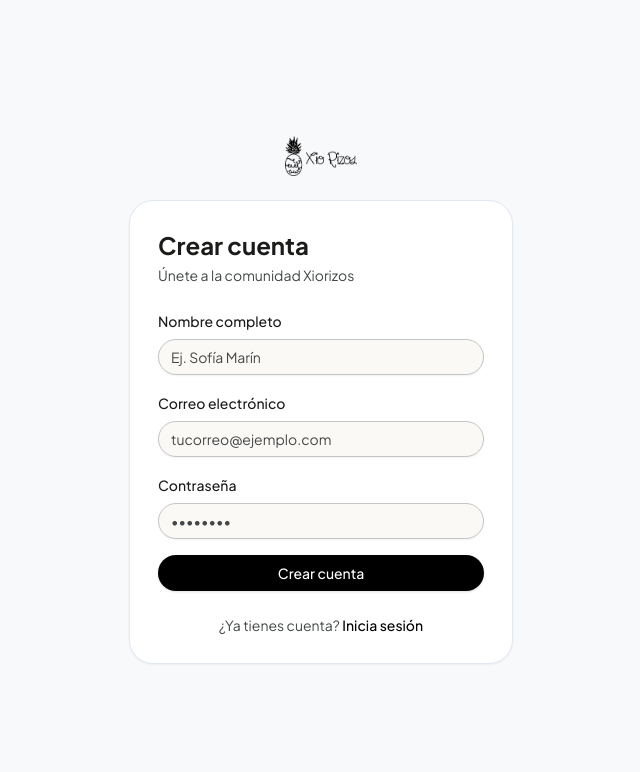
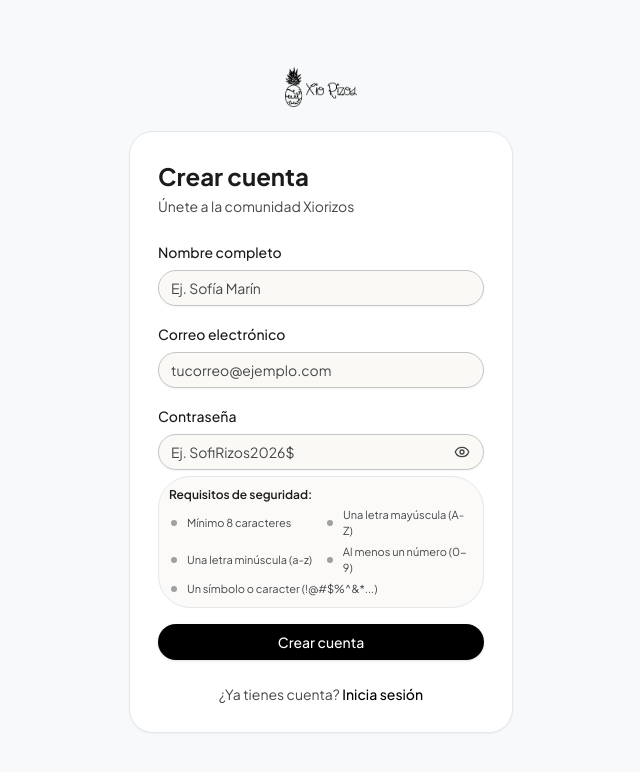
Before and after one commit to Magliogarcia/SISTEMA-WEB-XIORIZOS, a Next.js app: page /registro in a window 1280 px wide. Shown: the top 772 px of the page, without its empty margins (319-959 px from the left). Built offline with nearby package versions, Linux system fonts and the light colour scheme.

Commit message:
feat(auth): enforce strict password requirements (min 8 chars, uppercase, lowercase, number, symbol)

```diff
--- a/src/app/(auth)/registro/page.tsx
+++ b/src/app/(auth)/registro/page.tsx
@@ -3,12 +3,17 @@
 import { useState } from "react";
 import Link from "next/link";
 import { useRouter } from "next/navigation";
-import { AlertCircle } from "lucide-react";
+import { AlertCircle, Check, Eye, EyeOff } from "lucide-react";
 import { Button } from "@/components/ui/button";
 import { Input } from "@/components/ui/input";
 import { Label } from "@/components/ui/label";
 import { useAuthStore } from "@/store/auth-store";
-import { filterNameInput, validateFullName, validateEmail } from "@/lib/validation";
+import {
+  filterNameInput,
+  validateFullName,
+  validateEmail,
+  validatePassword,
+} from "@/lib/validation";
 
 export default function RegistroPage() {
   const router = useRouter();
@@ -22,7 +27,11 @@ export default function RegistroPage() {
   const [emailError, setEmailError] = useState<string | null>(null);
 
   const [password, setPassword] = useState("");
+  const [mostrarPassword, setMostrarPassword] = useState(false);
   const [passwordError, setPasswordError] = useState<string | null>(null);
+
+  const passValidation = validatePassword(password);
+  const { rules } = passValidation;
 
   async function handleSubmit(e: React.FormEvent<HTMLFormElement>) {
     e.preventDefault();
@@ -45,8 +54,9 @@ export default function RegistroPage() {
       setEmailError(null);
     }
 
-    if (password.length < 6) {
-      setPasswordError("La contraseña debe tener al menos 6 caracteres.");
+    const rPass = validatePassword(password);
+    if (!rPass.isValid) {
+      setPasswordError(rPass.error || "La contraseña no cumple con los requisitos de seguridad.");
       hasErrors = true;
     } else {
       setPasswordError(null);
@@ -137,25 +147,108 @@ export default function RegistroPage() {
 
         <div className="space-y-1.5">
           <Label htmlFor="password">Contraseña</Label>
+          <div className="relative">
             <Input
               id="password"
               name="password"
-            type="password"
+              type={mostrarPassword ? "text" : "password"}
               required
               value={password}
               onChange={(e) => {
                 setPassword(e.target.value);
                 if (passwordError) setPasswordError(null);
               }}
-            placeholder="••••••••"
-            className={passwordError ? "border-destructive" : ""}
+              placeholder="Ej. SofiRizos2026$"
+              className={`pr-10 ${passwordError ? "border-destructive" : ""}`}
             />
+            <button
+              type="button"
+              onClick={() => setMostrarPassword(!mostrarPassword)}
+              className="absolute right-3 top-1/2 -translate-y-1/2 text-muted-foreground hover:text-foreground p-0.5"
+              tabIndex={-1}
+              aria-label={mostrarPassword ? "Ocultar contraseña" : "Ver contraseña"}
+            >
+              {mostrarPassword ? <EyeOff className="h-4 w-4" /> : <Eye className="h-4 w-4" />}
+            </button>
+          </div>
+
           {passwordError && (
-            <p className="text-xs text-destructive flex items-center gap-1">
-              <AlertCircle className="h-3 w-3" />
+            <p className="text-xs text-destructive flex items-center gap-1 pt-0.5">
+              <AlertCircle className="h-3 w-3 shrink-0" />
               {passwordError}
             </p>
           )}
+
+          {/* Requisitos visuales en tiempo real */}
+          <div className="mt-2 rounded-lg border border-border/80 bg-muted/40 p-2.5 text-[11px] space-y-1">
+            <p className="font-semibold text-foreground text-xs mb-1">Requisitos de seguridad:</p>
+            <div className="grid grid-cols-1 sm:grid-cols-2 gap-x-2 gap-y-1">
+              <p
+                className={`flex items-center gap-1.5 transition-colors ${
+                  rules.minLength ? "text-emerald-600 dark:text-emerald-400 font-semibold" : "text-muted-foreground"
+                }`}
+              >
+                {rules.minLength ? (
+                  <Check className="h-3 w-3 shrink-0 stroke-[3]" />
+                ) : (
+                  <span className="h-1.5 w-1.5 rounded-full bg-muted-foreground/50 ml-0.5 mr-1" />
+                )}
+                <span>Mínimo 8 caracteres</span>
+              </p>
+
+              <p
+                className={`flex items-center gap-1.5 transition-colors ${
+                  rules.hasUpper ? "text-emerald-600 dark:text-emerald-400 font-semibold" : "text-muted-foreground"
+                }`}
+              >
+                {rules.hasUpper ? (
+                  <Check className="h-3 w-3 shrink-0 stroke-[3]" />
+                ) : (
+                  <span className="h-1.5 w-1.5 rounded-full bg-muted-foreground/50 ml-0.5 mr-1" />
+                )}
+                <span>Una letra mayúscula (A-Z)</span>
+              </p>
+
+              <p
+                className={`flex items-center gap-1.5 transition-colors ${
+                  rules.hasLower ? "text-emerald-600 dark:text-emerald-400 font-semibold" : "text-muted-foreground"
+                }`}
+              >
+                {rules.hasLower ? (
+                  <Check className="h-3 w-3 shrink-0 stroke-[3]" />
+                ) : (
+                  <span className="h-1.5 w-1.5 rounded-full bg-muted-foreground/50 ml-0.5 mr-1" />
+                )}
+                <span>Una letra minúscula (a-z)</span>
+              </p>
+
+              <p
+                className={`flex items-center gap-1.5 transition-colors ${
+                  rules.hasNumber ? "text-emerald-600 dark:text-emerald-400 font-semibold" : "text-muted-foreground"
+                }`}
+              >
+                {rules.hasNumber ? (
+                  <Check className="h-3 w-3 shrink-0 stroke-[3]" />
+                ) : (
+                  <span className="h-1.5 w-1.5 rounded-full bg-muted-foreground/50 ml-0.5 mr-1" />
+                )}
+                <span>Al menos un número (0-9)</span>
+              </p>
+
+              <p
+                className={`flex items-center gap-1.5 sm:col-span-2 transition-colors ${
+                  rules.hasSpecial ? "text-emerald-600 dark:text-emerald-400 font-semibold" : "text-muted-foreground"
+                }`}
+              >
+                {rules.hasSpecial ? (
+                  <Check className="h-3 w-3 shrink-0 stroke-[3]" />
+                ) : (
+                  <span className="h-1.5 w-1.5 rounded-full bg-muted-foreground/50 ml-0.5 mr-1" />
+                )}
+                <span>Un símbolo o caracter (!@#$%^&*...)</span>
+              </p>
+            </div>
+          </div>
         </div>
 
         <Button type="submit" className="w-full" disabled={cargando}>
--- a/src/app/api/auth/registro/route.ts
+++ b/src/app/api/auth/registro/route.ts
@@ -1,5 +1,6 @@
 import { NextResponse } from "next/server";
 import { readDB, writeDB, DBUser } from "@/lib/db";
+import { validatePassword } from "@/lib/validation";
 
 export async function POST(req: Request) {
   try {
@@ -9,6 +10,15 @@ export async function POST(req: Request) {
     if (!nombre || !email || !password) {
       return NextResponse.json(
         { error: "Todos los campos obligatorios deben ser completados." },
+        { status: 400 }
+      );
+    }
+
+    // Validación estricta de contraseña (mínimo 8 caracteres, mayúscula, minúscula, número y símbolo)
+    const passCheck = validatePassword(password);
+    if (!passCheck.isValid) {
+      return NextResponse.json(
+        { error: passCheck.error || "La contraseña no cumple con los requisitos mínimos de seguridad." },
         { status: 400 }
       );
     }
--- a/src/app/api/empleados/route.ts
+++ b/src/app/api/empleados/route.ts
@@ -1,5 +1,6 @@
 import { NextResponse } from "next/server";
 import { readDB, writeDB, DBEmployee } from "@/lib/db";
+import { validatePassword } from "@/lib/validation";
 
 export async function GET() {
   try {
@@ -28,17 +29,14 @@ export async function POST(req: Request) {
       return NextResponse.json({ error: "La contraseña es requerida para el acceso del empleado" }, { status: 400 });
     }
 
-    // Validación de contraseña: minúscula, mayúscula, número y símbolo
-    const hasLower = /[a-z]/.test(password);
-    const hasUpper = /[A-Z]/.test(password);
-    const hasNumber = /\d/.test(password);
-    const hasSymbol = /[^a-zA-Z0-9]/.test(password);
-
-    if (password.length < 6 || !hasLower || !hasUpper || !hasNumber || !hasSymbol) {
+    // Validación de contraseña: mínimo 8 caracteres, minúscula, mayúscula, número y símbolo
+    const passCheck = validatePassword(password);
+    if (!passCheck.isValid) {
       return NextResponse.json(
         {
           error:
-            "La contraseña debe tener al menos 6 caracteres e incluir una letra minúscula, una mayúscula, un número y un símbolo especial (ej. Xiorizos28$).",
+            passCheck.error ||
+            "La contraseña debe tener al menos 8 caracteres e incluir una letra minúscula, una mayúscula, un número y un símbolo especial (ej. Xiorizos28$).",
         },
         { status: 400 }
       );
--- a/src/lib/validation.ts
+++ b/src/lib/validation.ts
@@ -337,3 +337,60 @@ export function validateCVV(rawCVV: string): ValidationResult {
   }
   return { isValid: true, formatted: cleaned };
 }
+
+export interface PasswordValidationRules {
+  minLength: boolean;
+  hasUpper: boolean;
+  hasLower: boolean;
+  hasNumber: boolean;
+  hasSpecial: boolean;
+}
+
+export interface PasswordValidationResult {
+  isValid: boolean;
+  error?: string;
+  rules: PasswordValidationRules;
+}
+
+/**
+ * Valida contraseñas estrictas para el registro de usuarios y empleados:
+ * - Mínimo 8 caracteres
+ * - Al menos una letra mayúscula (A-Z)
+ * - Al menos una letra minúscula (a-z)
+ * - Al menos un número (0-9)
+ * - Al menos un símbolo o carácter especial (!@#$%^&*...)
+ */
+export function validatePassword(password: string): PasswordValidationResult {
+  const minLength = password.length >= 8;
+  const hasUpper = /[A-Z]/.test(password);
+  const hasLower = /[a-z]/.test(password);
+  const hasNumber = /\d/.test(password);
+  const hasSpecial = /[^a-zA-Z0-9]/.test(password);
+
+  const isValid = minLength && hasUpper && hasLower && hasNumber && hasSpecial;
+
+  let error: string | undefined;
+  if (!minLength) {
+    error = "La contraseña debe tener al menos 8 caracteres.";
+  } else if (!hasUpper) {
+    error = "La contraseña debe incluir al menos una letra mayúscula (A-Z).";
+  } else if (!hasLower) {
+    error = "La contraseña debe incluir al menos una letra minúscula (a-z).";
+  } else if (!hasNumber) {
+    error = "La contraseña debe incluir al menos un número (0-9).";
+  } else if (!hasSpecial) {
+    error = "La contraseña debe incluir al menos un símbolo o carácter especial (!@#$%^&*...).";
+  }
+
+  return {
+    isValid,
+    error,
+    rules: {
+      minLength,
+      hasUpper,
+      hasLower,
+      hasNumber,
+      hasSpecial,
+    },
+  };
+}
```
Also changed, not shown: src/app/(admin)/admin/empleados/page.tsx (+14 -11 lines), public/images/hero.webp (added). Lines whose indentation alone changed are shown as unchanged.
